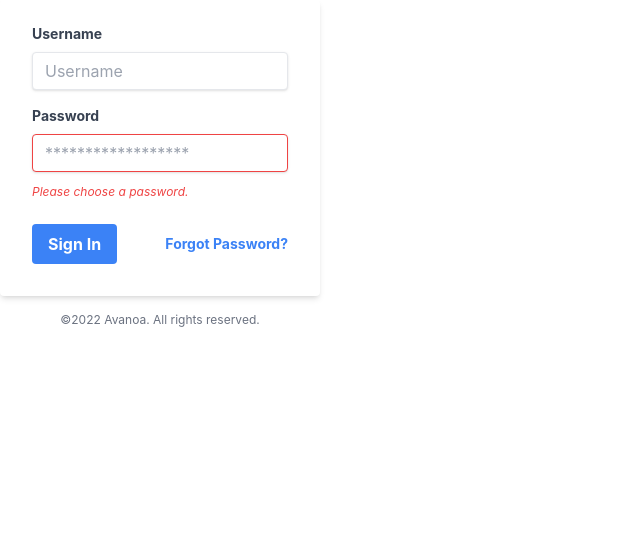
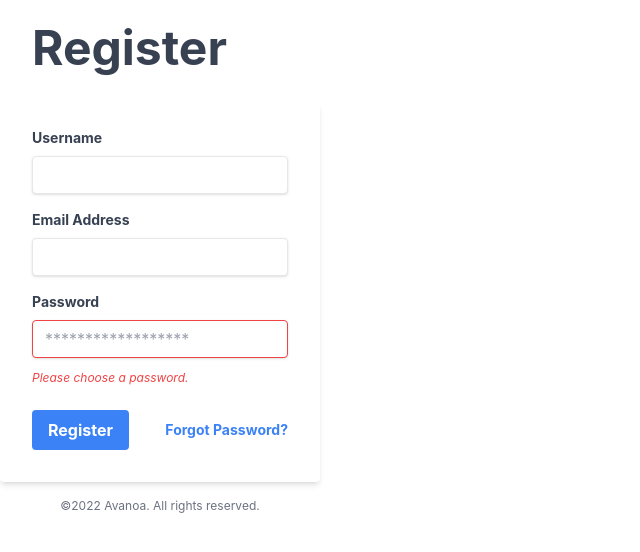
Before and after one commit to nisalrenuja/avanoa-frontend, a React (Create React App) app: page / in a window 1280 px wide. Shown: the top 552 px of the page, without its empty margins (0-640 px from the left). Built offline with nearby package versions, Linux system fonts and the light colour scheme.

Commit message:
Connect with backend

```diff
--- a/src/App.js
+++ b/src/App.js
@@ -6,54 +6,97 @@
   const [email, setEmail] = useState("");
   const [password, setPassword] = useState("");
 
+  async function registerUser(event) {
+    event.preventDefault();
+
+    const response = await fetch("http://localhost:8080/api/register", {
+      method: "POST",
+      headers: {
+        "content-type": "application/json",
+      },
+      body: JSON.stringify({
+        name,
+        email,
+        password,
+      }),
+    });
+    const data = await response.json();
+    console.log(data);
+  }
+
   return (
-    <div class="w-full max-w-xs">
-      <form class="bg-white shadow-md rounded px-8 pt-6 pb-8 mb-4">
-        <div class="mb-4">
+    <div className="w-full max-w-xs">
+      <h1 className="px-8 pt-6 pb-8 block text-gray-700 text-5xl font-bold">
+        Register
+      </h1>
+      <form
+        className="bg-white shadow-md rounded px-8 pt-6 pb-8 mb-4"
+        onSubmit={registerUser}
+      >
+        <div className="mb-4">
           <label
-            class="block text-gray-700 text-sm font-bold mb-2"
+            className="block text-gray-700 text-sm font-bold mb-2"
             for="username"
           >
             Username
           </label>
           <input
-            class="shadow appearance-none border rounded w-full py-2 px-3 text-gray-700 leading-tight focus:outline-none focus:shadow-outline"
+            className="shadow appearance-none border rounded w-full py-2 px-3 text-gray-700 leading-tight focus:outline-none focus:shadow-outline"
+            value={name}
+            onChange={(e) => setName(e.target.value)}
             id="username"
             type="text"
-            placeholder="Username"
           />
         </div>
-        <div class="mb-6">
+        <div className="mb-4">
           <label
-            class="block text-gray-700 text-sm font-bold mb-2"
+            className="block text-gray-700 text-sm font-bold mb-2"
+            for="username"
+          >
+            Email Address
+          </label>
+          <input
+            className="shadow appearance-none border rounded w-full py-2 px-3 text-gray-700 leading-tight focus:outline-none focus:shadow-outline"
+            value={email}
+            onChange={(e) => setEmail(e.target.value)}
+            id="email"
+            type="email"
+          />
+        </div>
+        <div className="mb-6">
+          <label
+            className="block text-gray-700 text-sm font-bold mb-2"
             for="password"
           >
             Password
           </label>
           <input
-            class="shadow appearance-none border border-red-500 rounded w-full py-2 px-3 text-gray-700 mb-3 leading-tight focus:outline-none focus:shadow-outline"
+            className="shadow appearance-none border border-red-500 rounded w-full py-2 px-3 text-gray-700 mb-3 leading-tight focus:outline-none focus:shadow-outline"
+            value={password}
+            onChange={(e) => setPassword(e.target.value)}
             id="password"
             type="password"
             placeholder="******************"
           />
-          <p class="text-red-500 text-xs italic">Please choose a password.</p>
+          <p className="text-red-500 text-xs italic">
+            Please choose a password.
+          </p>
         </div>
-        <div class="flex items-center justify-between">
-          <button
-            class="bg-blue-500 hover:bg-blue-700 text-white font-bold py-2 px-4 rounded focus:outline-none focus:shadow-outline"
-            type="button"
-          >
-            Sign In
-          </button>
+        <div className="flex items-center justify-between">
+          <input
+            className="bg-blue-500 hover:bg-blue-700 text-white font-bold py-2 px-4 rounded focus:outline-none focus:shadow-outline"
+            type="submit"
+            value="Register"
+          />
           <a
-            class="inline-block align-baseline font-bold text-sm text-blue-500 hover:text-blue-800"
+            className="inline-block align-baseline font-bold text-sm text-blue-500 hover:text-blue-800"
             href="#"
           >
             Forgot Password?
           </a>
         </div>
       </form>
-      <p class="text-center text-gray-500 text-xs">
+      <p className="text-center text-gray-500 text-xs">
         &copy;2022 Avanoa. All rights reserved.
       </p>
     </div>
```
